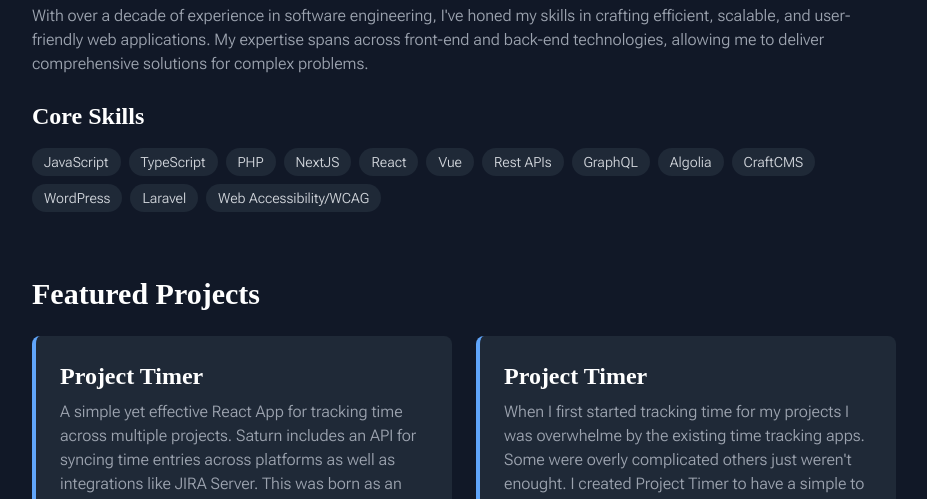
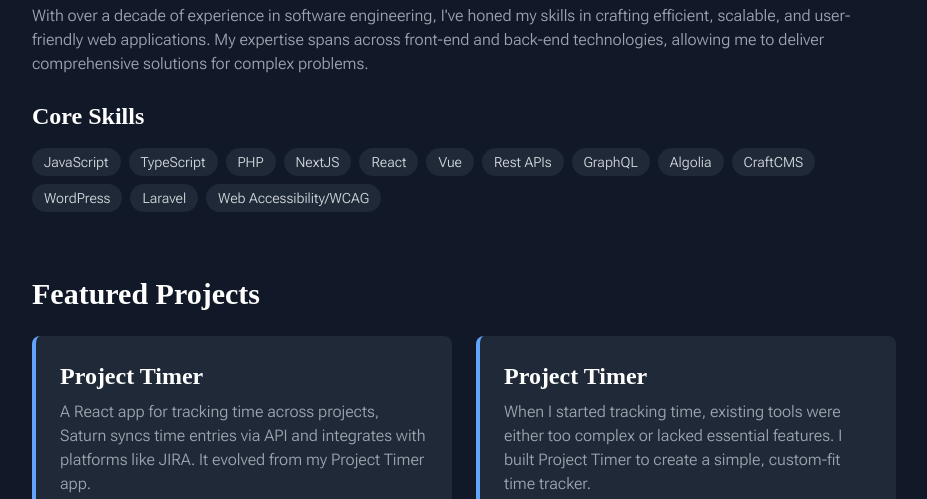
Before and after one commit to Alxmerino/alxmerino.com, an Astro site: page / in a window 1280 px wide. Shown: the part 440-939 px from the top of the page, without its empty margins (176-1103 px from the left). Built offline with nearby package versions, Linux system fonts and the light colour scheme; Astro itself is replaced by a stand-in of ours; a web font is replaced by a local one.

Commit message:
Updated projects desc

```diff
--- a/src/pages/index.astro
+++ b/src/pages/index.astro
@@ -11,13 +11,13 @@ import Typescript from '../components/icons/typescript.astro';
 const projects = [
   {
     name: 'Project Timer',
-    description: 'A simple yet effective React App for tracking time across multiple projects. Saturn includes an API for syncing time entries across platforms as well as integrations like JIRA Server. This was born as an upgrade from my previous Project Timer time tracking app',
+    description: 'A React app for tracking time across projects, Saturn syncs time entries via API and integrates with platforms like JIRA. It evolved from my Project Timer app.',
     color: 'border-blue-400',
     link: 'https://github.com/Alxmerino/saturn-app-react'
   },
   {
     name: 'Project Timer',
-    description: 'When I first started tracking time for my projects I was overwhelme by the existing time tracking apps. Some were overly complicated others just weren\'t enought. I created Project Timer to have a simple to use time tracking tool with features exactly as I needed them.',
+    description: 'When I started tracking time, existing tools were either too complex or lacked essential features. I built Project Timer to create a simple, custom-fit time tracker.',
     color: 'border-blue-400',
     link: 'https://alxmerino.github.io/Project-Timer'
   },
```
